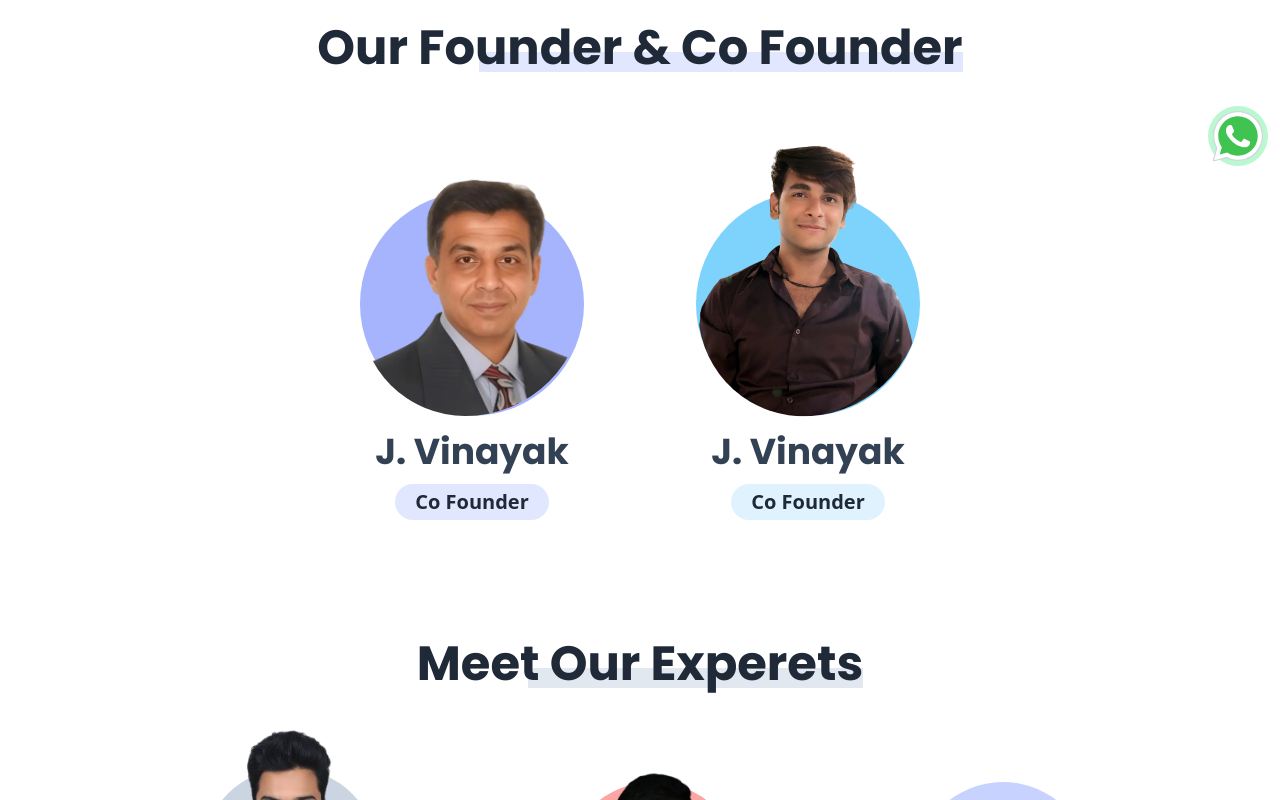
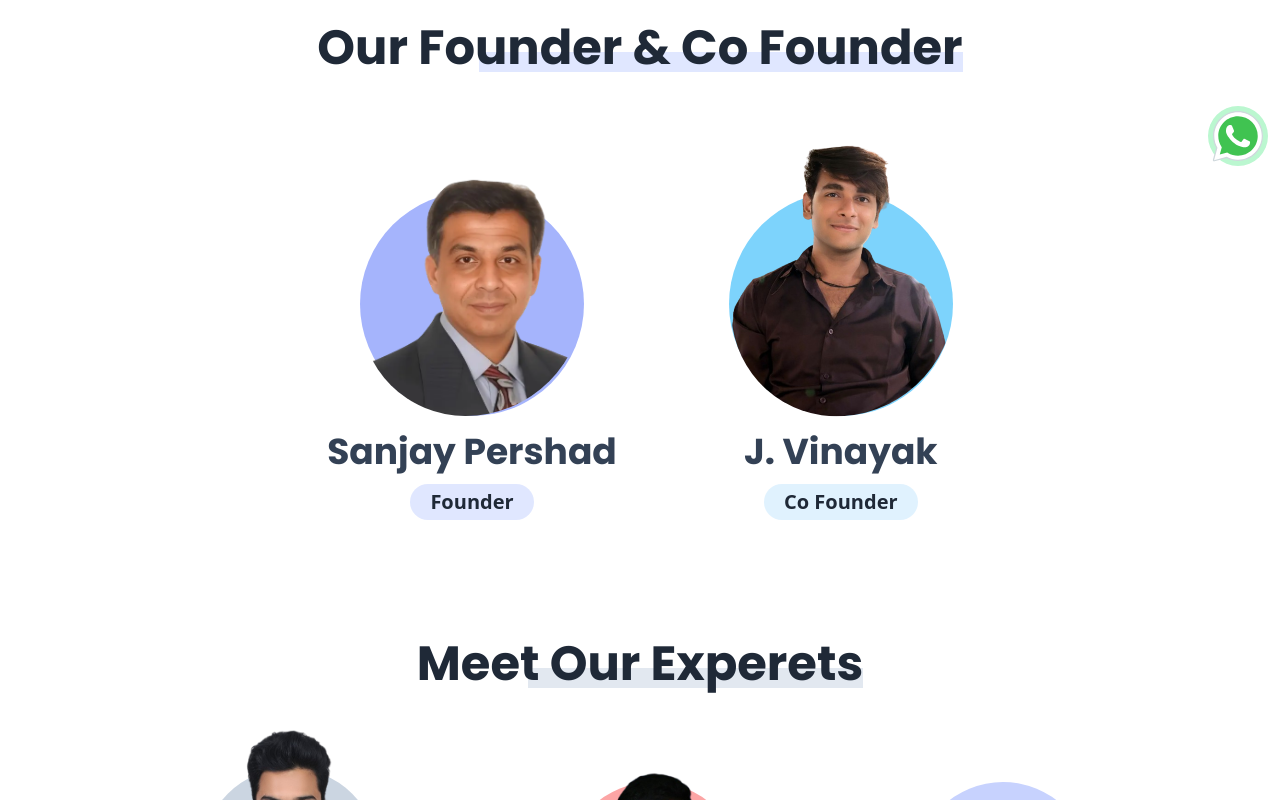
Before and after one commit to charan062000/kuteeram_tech_solutions, a React (Vite) app: page /about in a window 1280 px wide. Shown: the part 614-1414 px from the top of the page. Built offline with nearby package versions, Linux system fonts and the light colour scheme.

Commit message:
add sanjay sir name

```diff
--- a/src/components/About/Founder.jsx
+++ b/src/components/About/Founder.jsx
@@ -3,8 +3,6 @@ import React from "react";
 const Founder = () => {
   return (
     <section className="m-10  p-20 flex gap-28 w-fit mx-auto flex-wrap justify-center items-center">
-
-
       <div className=" flex flex-col justify-center items-center  w-fit gap-4 hover:scale-110 duration-300">
         <div className=" bg-indigo-300 w-56 rounded-full  h-56 relative ">
           <img
@@ -16,10 +14,10 @@ const Founder = () => {
         </div>
         <div className="flex flex-col gap-3 justify-center items-center ">
           <h1 className="text-4xl font-poppins font-bold text-slate-700 h-fit   ">
-            J. Vinayak
+            Sanjay Pershad
           </h1>
           <p className="text-xl px-5 py-1 rounded-full bg-indigo-100 font-bold ">
-            Co Founder
+            Founder
           </p>
         </div>
       </div>
```
